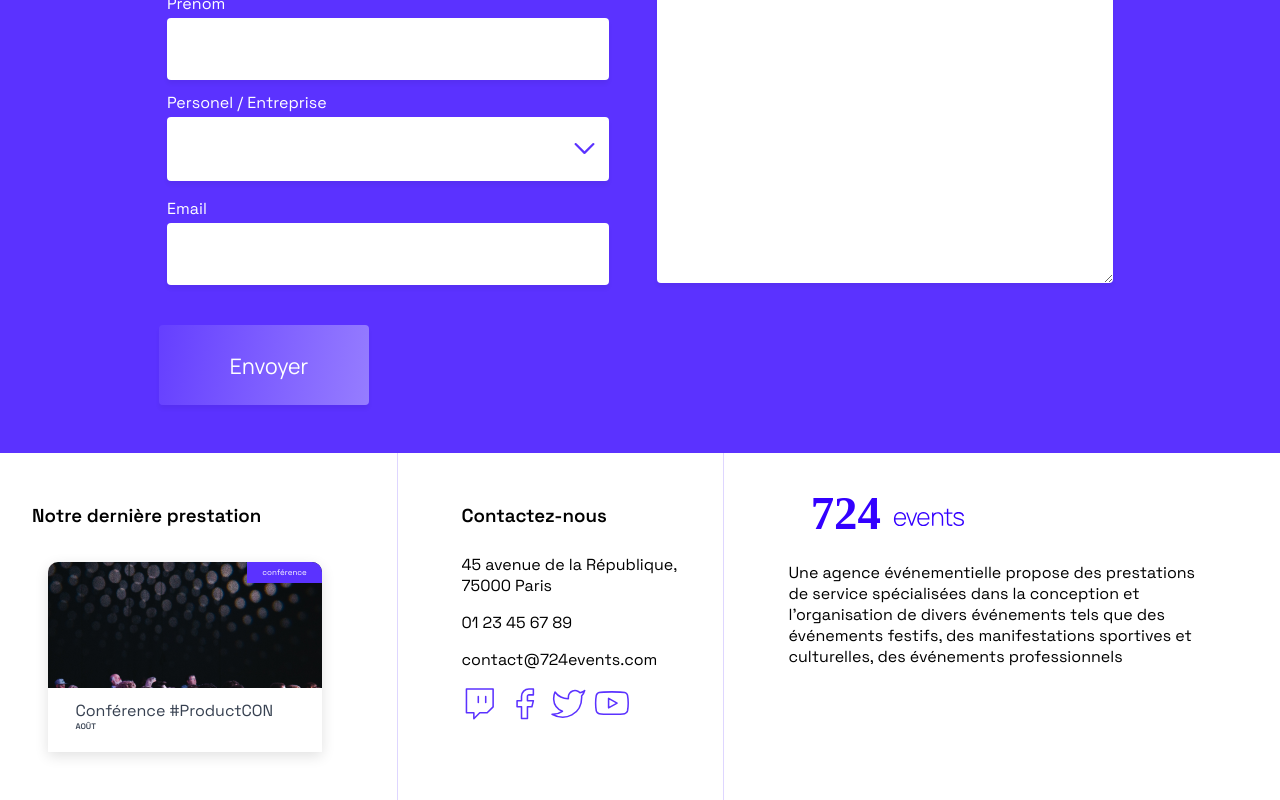
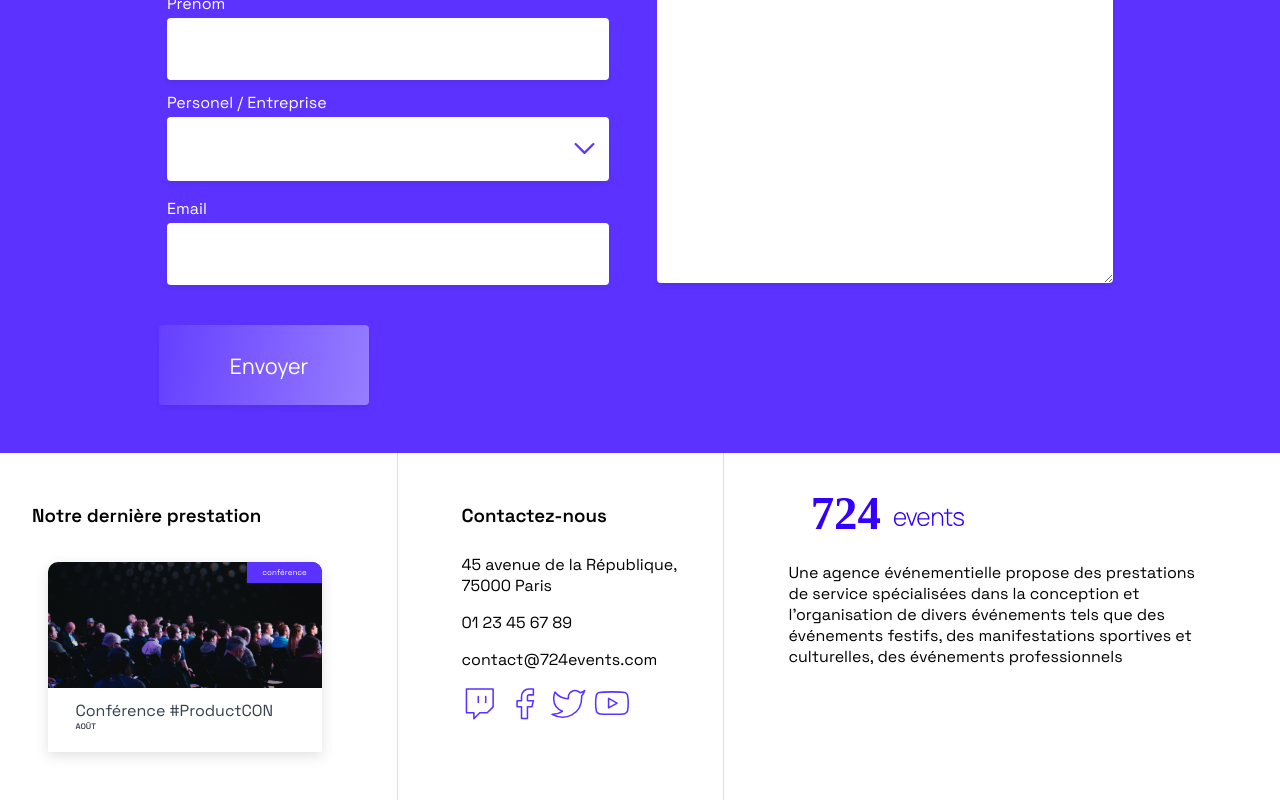
Before and after one commit to CarolineB13/724_Events, a React (Create React App) app: page / in a window 1280 px wide. Shown: the part 5660-6460 px from the top of the page. Built offline with nearby package versions, Linux system fonts and the light colour scheme.

Commit message:
correction css image eventcard dans footer

```diff
--- a/src/components/EventCard/style.scss
+++ b/src/components/EventCard/style.scss
@@ -10,8 +10,14 @@
     height: 190px;
     .EventCard__imageContainer {
       height: 126px;
+      width: 100%;
       min-height: auto;
       overflow: hidden;
+      & img {
+        height: 100%;
+        width: 100%;
+        object-fit: cover;
+      }
     }
     .EventCard__descriptionContainer {
       padding: 0;
```
